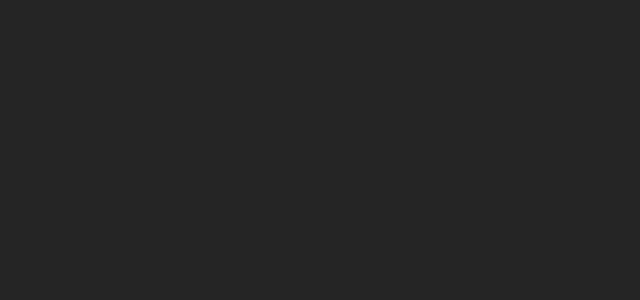
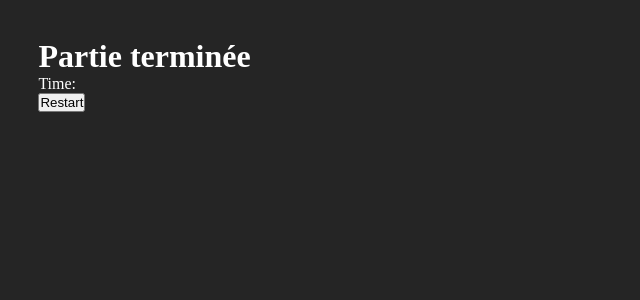
Before and after one commit to Zelie-C/aiming_divs, a React (Vite) app: page /end in a window 1280 px wide. Shown: the top 300 px of the page, without its empty margins (0-640 px from the left). Built offline with nearby package versions, Linux system fonts and the light colour scheme.

Commit message:
jeu fonctionnel manque le temps final

```diff
--- a/dev-dist/sw.js
+++ b/dev-dist/sw.js
@@ -82,7 +82,7 @@
     "revision": "3ca0b8505b4bec776b69afdba2768812"
   }, {
     "url": "index.html",
-    "revision": "0.1krl7gs8ch8"
+    "revision": "0.rsc1vilpqr"
   }], {});
   workbox.cleanupOutdatedCaches();
   workbox.registerRoute(new workbox.NavigationRoute(workbox.createHandlerBoundToURL("index.html"), {
--- a/src/routes/End.tsx
+++ b/src/routes/End.tsx
@@ -1,6 +1,19 @@
+import { useNavigate } from "react-router-dom"
+
 const End = () => {
+
+  const navigate = useNavigate()
+  const handleRestartClick = () => {
+    localStorage.removeItem('time')
+    navigate('/game')
+  }
+  const time = localStorage.getItem('time')
+
   return (
     <>
+      <h1>Partie terminée</h1>
+      <p>Time: {time}</p>
+      <button onClick={handleRestartClick}>Restart</button>
     </>
   )
 }
--- a/src/routes/Game.tsx
+++ b/src/routes/Game.tsx
@@ -1,4 +1,4 @@
-import { useCallback, useEffect, useState } from 'react'
+import { useCallback, useEffect, useMemo, useState } from 'react'
 import '../game.css'
 import { useNavigate } from 'react-router-dom'
 
@@ -16,22 +16,22 @@
   const [clickCounter, setClickCounter] = useState<number>(0)
   const [leftPosition, setLeftPosition] = useState<number>(randomizeLeftPosition())
   const [topPosition, setTopPosition] = useState<number>(randomizeTopPosition())
+  const [timelapse, setTimelapse] = useState<number>(0)
   const [startTime, setStartTime] = useState<number>(0)
   const [endTime, setEndTime] = useState<number>(0)
 
+
   useEffect(() => {
-    const startDate = Date.now()
-    setStartTime(startDate)
+    setStartTime(Date.now())
+    setInterval(() => {
+      setTimelapse(Math.random())
+    }, 120)
   }, [])
 
-  useMemo(() => {
-
-  })
-
-    setInterval(() => {
-    }, 1000)
-
-
+  const elapsedTime = useMemo(() => {
+    const time = (endTime - startTime) / 1000
+    return time
+  }, [])
 
   const handleDivClick = useCallback(() => {
     if (clickCounter < 9) {
@@ -42,18 +42,17 @@
     else {
       const endDate = Date.now()
       setEndTime(endDate)
-
+      localStorage.setItem('time', JSON.stringify(elapsedTime))
       navigate('/end')
     }
-  }, [navigate, clickCounter])
-
+  }, [navigate, clickCounter, endTime])
 
 
   return (
     <>
       <div className='affichage-container'>
         <div className="col">
-          <div className="timer">Time : </div>
+          <div className="timer">Time : {startTime ? (Date.now() - startTime) / 1000 : 0}</div>
           <div className='affichage'>{clickCounter} / 10</div>
         </div>
       </div>
```
